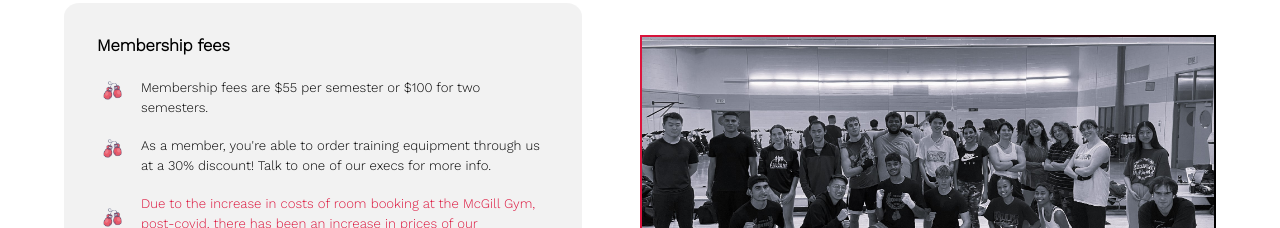
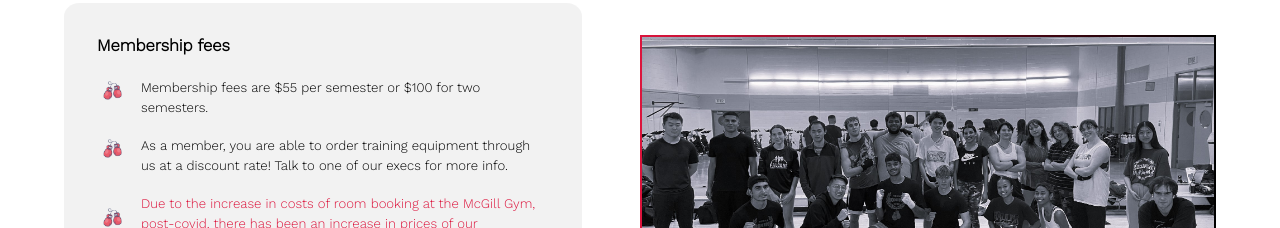
Before and after one commit to ongzh/MSBC-Website, a React (Create React App) app: page / in a window 1280 px wide. Shown: the part 3320-3548 px from the top of the page. Built offline with nearby package versions, Linux system fonts and the light colour scheme.

Commit message:
membership info update

```diff
--- a/src/components/Membership.js
+++ b/src/components/Membership.js
@@ -14,7 +14,7 @@ function Membership(){
     <h2 >Membership fees</h2>
         <ul>
             <li className="bag-list-logo">Membership fees are $55 per semester or $100 for two semesters.</li>
-            <li className="bag-list-logo">As a member, you're able to order training equipment through us at a 30% discount! Talk to one of our execs for more info.</li>
+            <li className="bag-list-logo">As a member, you are able to order training equipment through us at a discount rate! Talk to one of our execs for more info.</li>
             <li className="bag-list-logo" style={{color: "crimson"}}> Due to the increase in costs of room booking at the McGill Gym, post-covid, there has been an increase in prices of our membership fees in 2022. </li>
         </ul>
     <h2>Documents</h2>
```
